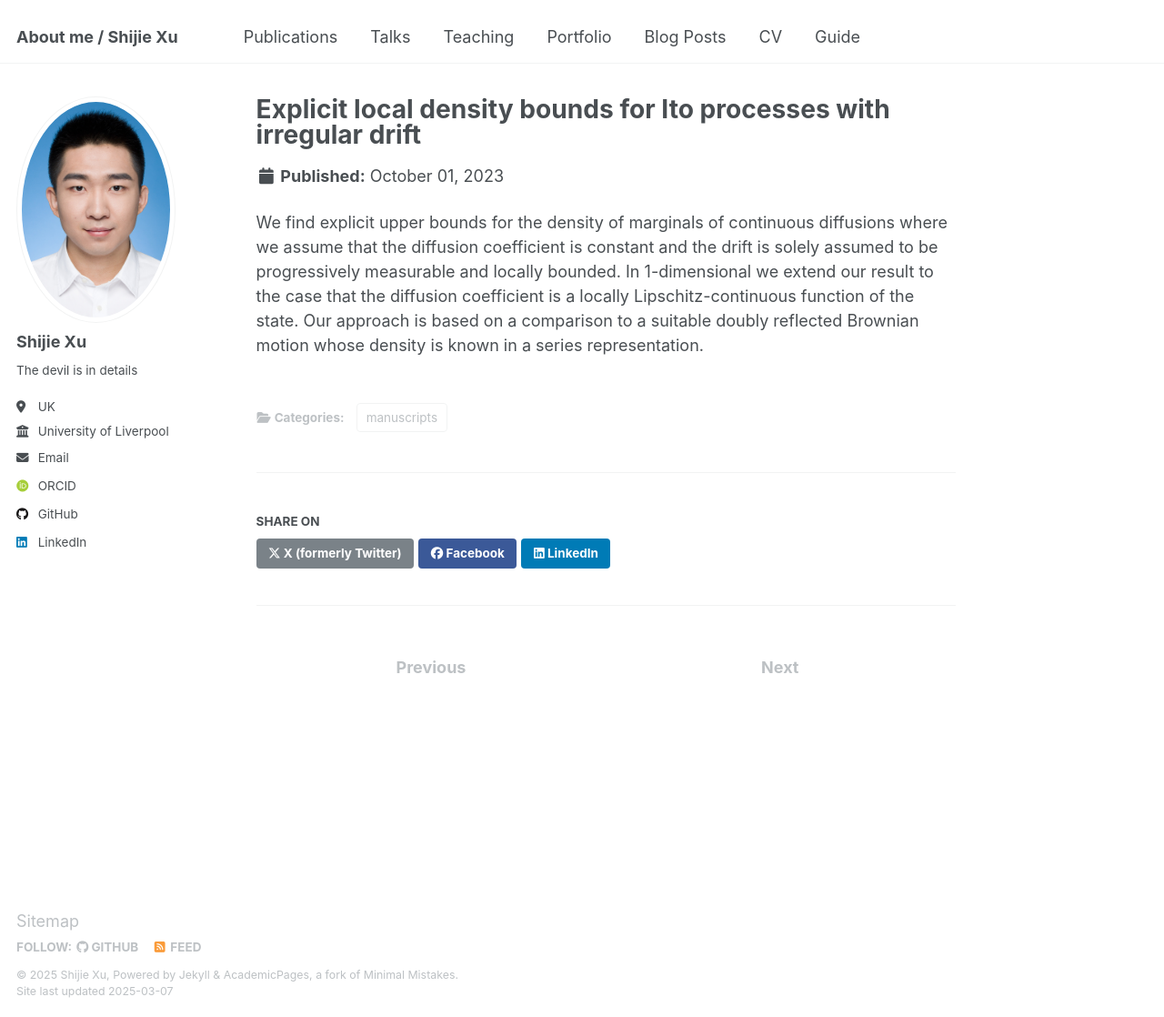
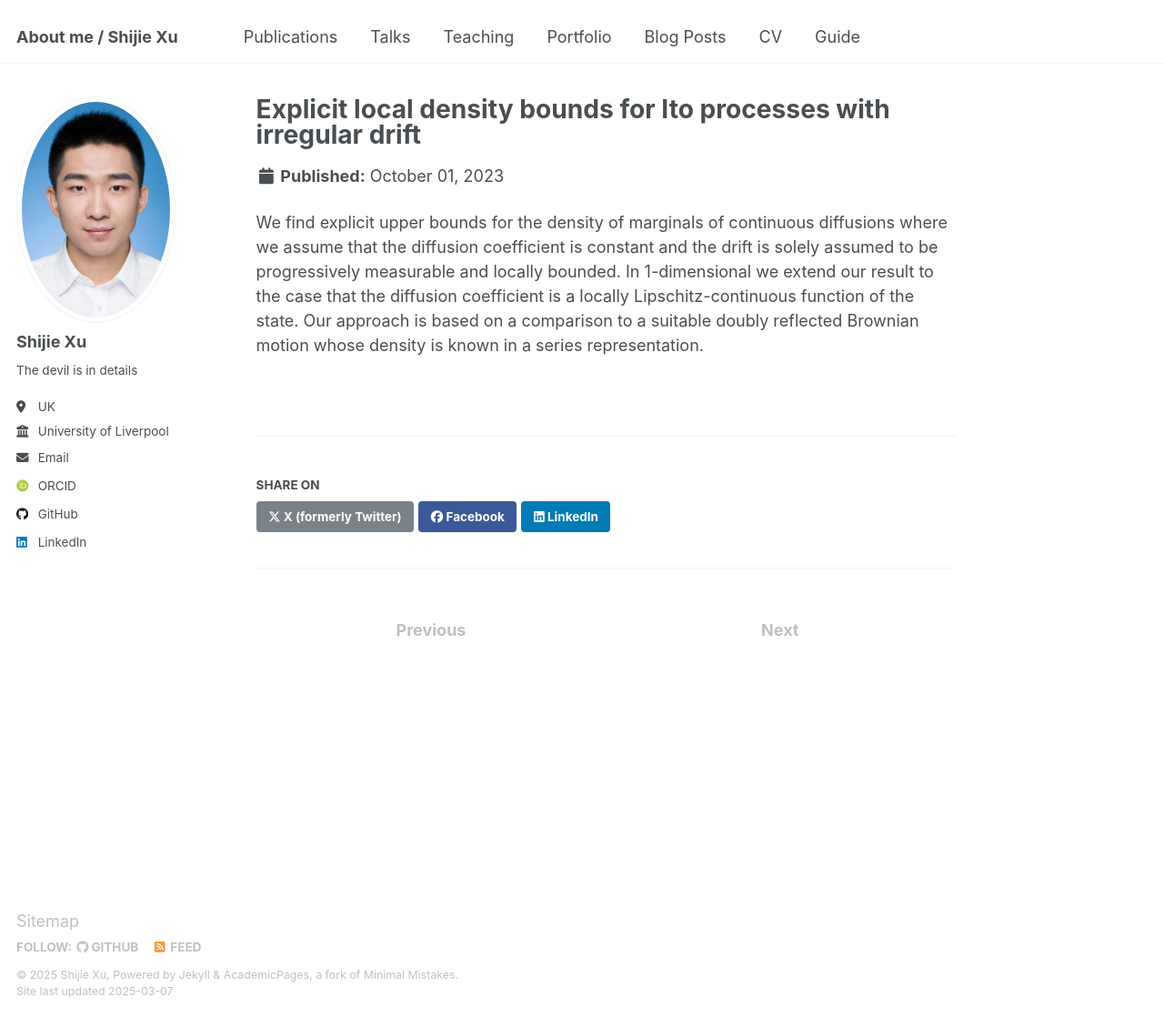
Before and after one commit to ShijieXu1993/uk.github.io, a Jekyll site: the page built from _publications/2010-10-01-paper-title-number-2.md, in a window 1280 px wide and 1118 px high. Shown: the whole window at 91% size. Built offline with Jekyll 4.4.1, drawn with Linux system fonts in a browser that asks for light colours; some web fonts are replaced.

Commit message:
Update 2010-10-01-paper-title-number-2.md

```diff
--- a/_publications/2010-10-01-paper-title-number-2.md
+++ b/_publications/2010-10-01-paper-title-number-2.md
@@ -1,7 +1,5 @@
 ---
 title: "Explicit local density bounds for Ito processes with irregular drift"
-collection: publications
-category: manuscripts
 permalink: /2010-10-01-paper-title-number-2
 excerpt: 'Joint work with Paul Eisenberg, submitted to journals'
 date: 2023-10-01
```
